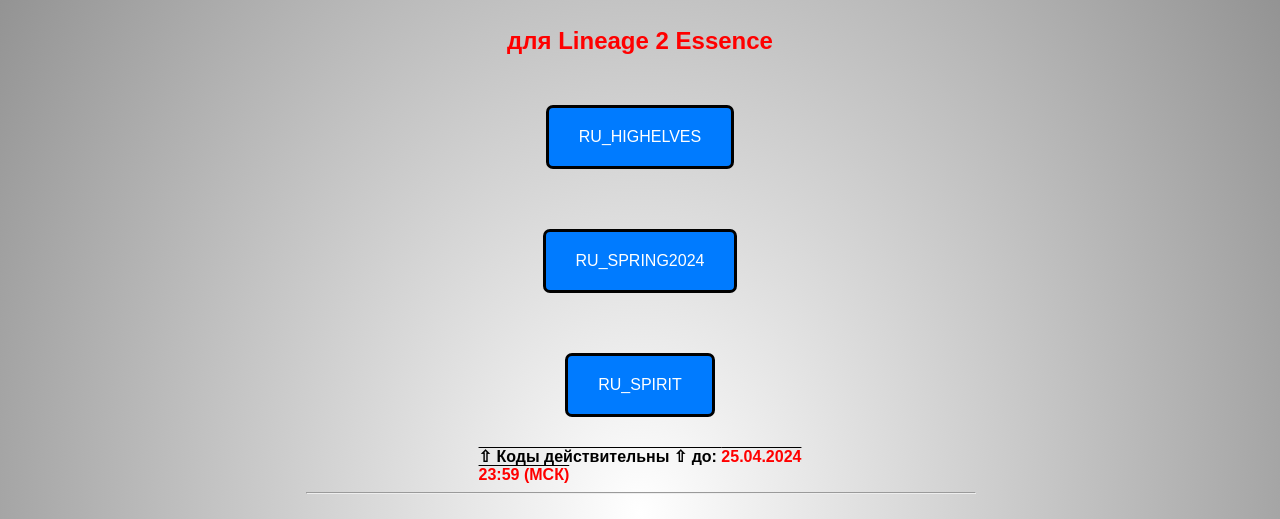
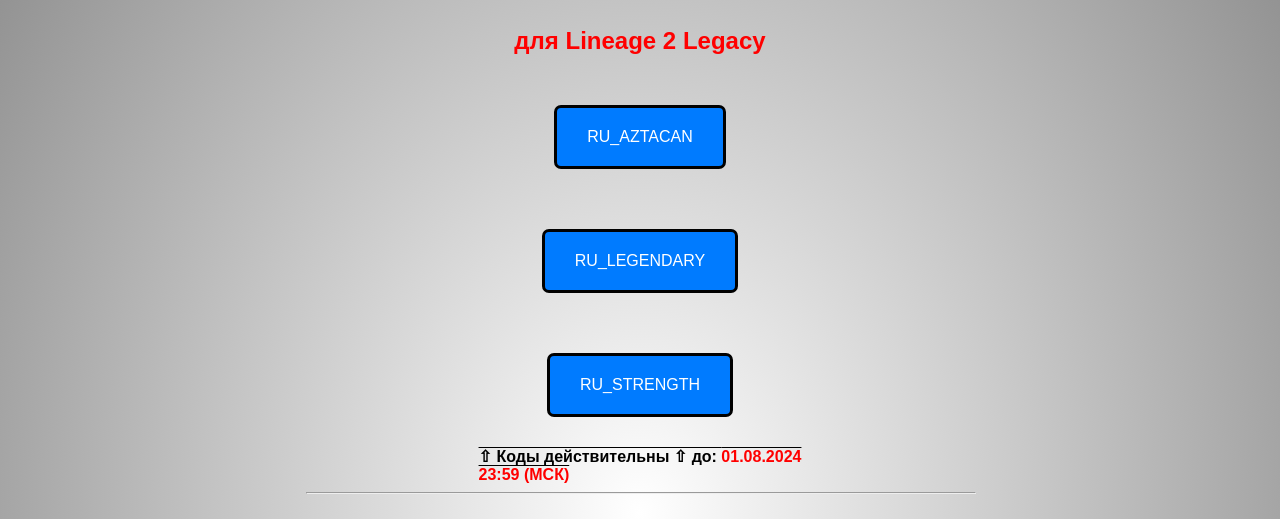
Before and after one commit to Lex010/L2-promo, a plain HTML site: page index.html in a window 1280 px wide. Shown: the part 261-780 px from the top of the page. Drawn offline with Linux system fonts and the light colour scheme.

Commit message:
codes for update legacy 31-07-2024

```diff
--- a/index.html
+++ b/index.html
@@ -21,15 +21,15 @@
 
     <div class="promo-container">
       <h1>Нажмите на код что б скопировать его &dArr;</h1>
-      <!-- <h2 class="lineage-version">для Lineage 2 Legacy</h2> -->
+      <h2 class="lineage-version">для Lineage 2 Legacy</h2>
       <!-- <h2 class="lineage-version">для Lineage 2 Main</h2> -->
-      <h2 class="lineage-version">для Lineage 2 Essence</h2>
+      <!-- <h2 class="lineage-version">для Lineage 2 Essence</h2> -->
 
-      <button class="copy-button">RU_HIGHELVES<span class="copy-message">Скопирован</span></button>
-      <button class="copy-button">RU_SPRING2024<span class="copy-message">Скопирован</span></button>
-      <button class="copy-button">RU_SPIRIT<span class="copy-message">Скопирован</span></button>
+      <button class="copy-button">RU_AZTACAN<span class="copy-message">Скопирован</span></button>
+      <button class="copy-button">RU_LEGENDARY<span class="copy-message">Скопирован</span></button>
+      <button class="copy-button">RU_STRENGTH<span class="copy-message">Скопирован</span></button>
       <div class="end-working">&#8679; Коды действительны &#8679; до:
-          <span class="end-working-color">25.04.2024 <br> 23:59 (МСК)</span>
+          <span class="end-working-color">01.08.2024 <br> 23:59 (МСК)</span>
       </div>
          <!-- вторая секция -->
          <hr>
```
